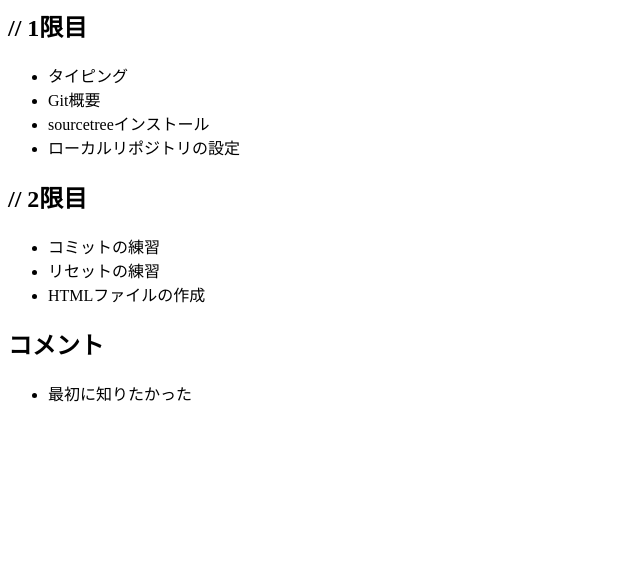
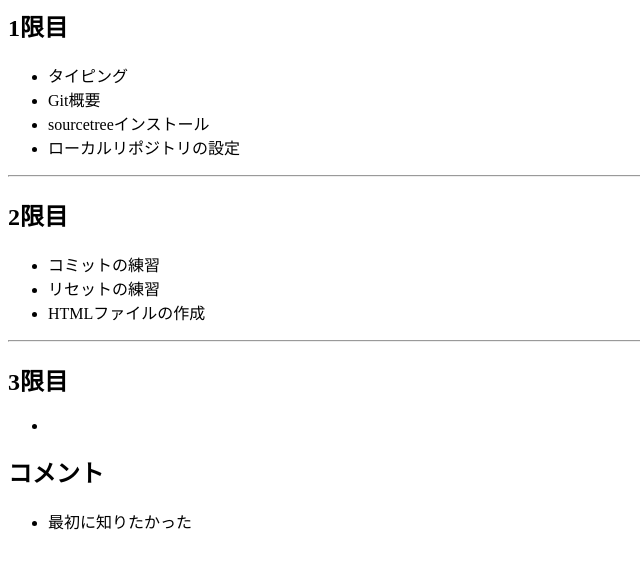
Before and after one commit to asa11111111/example02, a plain HTML site: page index.html in a window 1280 px wide. Shown: the whole page, without its empty margins (0-640 px from the left). Drawn offline with Linux system fonts and the light colour scheme.

Commit message:
2回目のコミット(Second Commit)

```diff
--- a/index.html
+++ b/index.html
@@ -6,19 +6,28 @@
 </head>
 
 <body>
-    <h2>// 1限目</h2>
+    <h2>1限目</h2>
     <ul>
         <li>タイピング</li>
         <li>Git概要</li>
         <li>sourcetreeインストール</li>
         <li>ローカルリポジトリの設定</li>
     </ul>
-    <h2>// 2限目</h2>
+    <hr>
+
+    <h2>2限目</h2>
     <ul>
         <li>コミットの練習</li>
         <li>リセットの練習</li>
         <li>HTMLファイルの作成</li>
     </ul>
+    <hr>
+
+    <h2>3限目</h2>
+    <ul>
+        <li></li>
+    </ul>
+
     <h2>コメント</h2>
     <ul>
         <li>最初に知りたかった</li>
```
